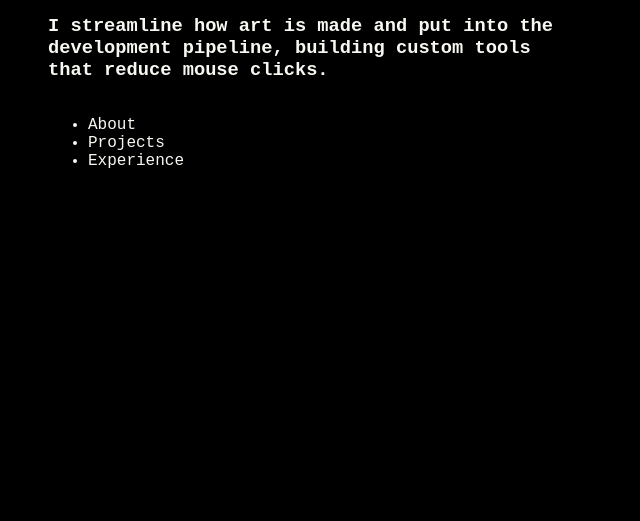
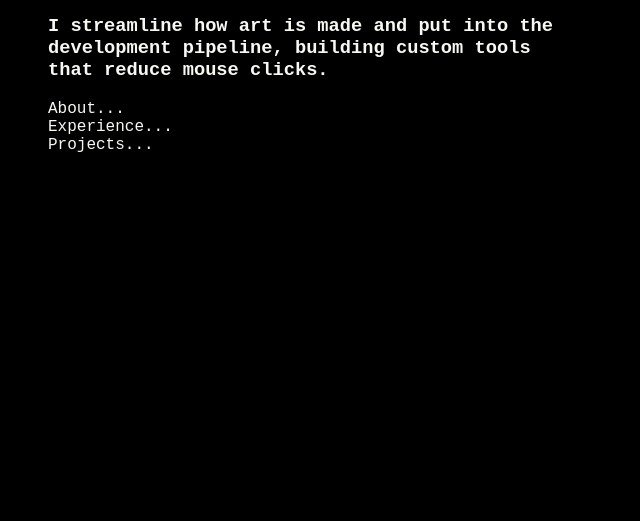
Before and after one commit to ariargenta/website, a plain HTML site: page public/index.html in a window 1280 px wide. Shown: the part 161-682 px from the top of the page, without its empty margins (0-640 px from the left). Drawn offline with nearby package versions, Linux system fonts and the light colour scheme; no server answers; a web font is replaced by a local one.

Commit message:
fix: vignette transition

```diff
--- a/public/css/styles.css
+++ b/public/css/styles.css
@@ -179,6 +179,17 @@ img.github-icon, img.linkedin-icon {
     transition: background-color 0.25s ease;
 }
 
+.vignette {
+    transition: background-color 0.3s ease, transform 0.3s ease;
+}
+
+.vignette:hover {
+    font-family: Helvetica, sans-serif;
+    background-color: #282A36;
+    transform: scale(1.075);
+    box-shadow: 0 4px 8px rgba(0, 0, 0, 0.2);
+}
+
 .footer-icons {
     display: flex;
     gap: 1rem;
--- a/public/index.html
+++ b/public/index.html
@@ -27,11 +27,9 @@
             <h3>
                 I streamline how art is made and put into the development pipeline, building custom tools that reduce mouse clicks.
             </h3>
-            <ul>
-                <li>About</li>
-                <li>Projects</li>
-                <li>Experience</li>
-            </ul>
+            <div class="vignette">About...</div>
+            <div class="vignette">Experience...</div>
+            <div class="vignette">Projects...</div>
             <div class="footer-icons">
                 <img src="../assets/images/github.svg" class="github-icon" alt="GitHub icon"/>
                 <img src="../assets/images/linkedin.svg" class="linkedin-icon" alt="LinkedIn icon"/>
```
